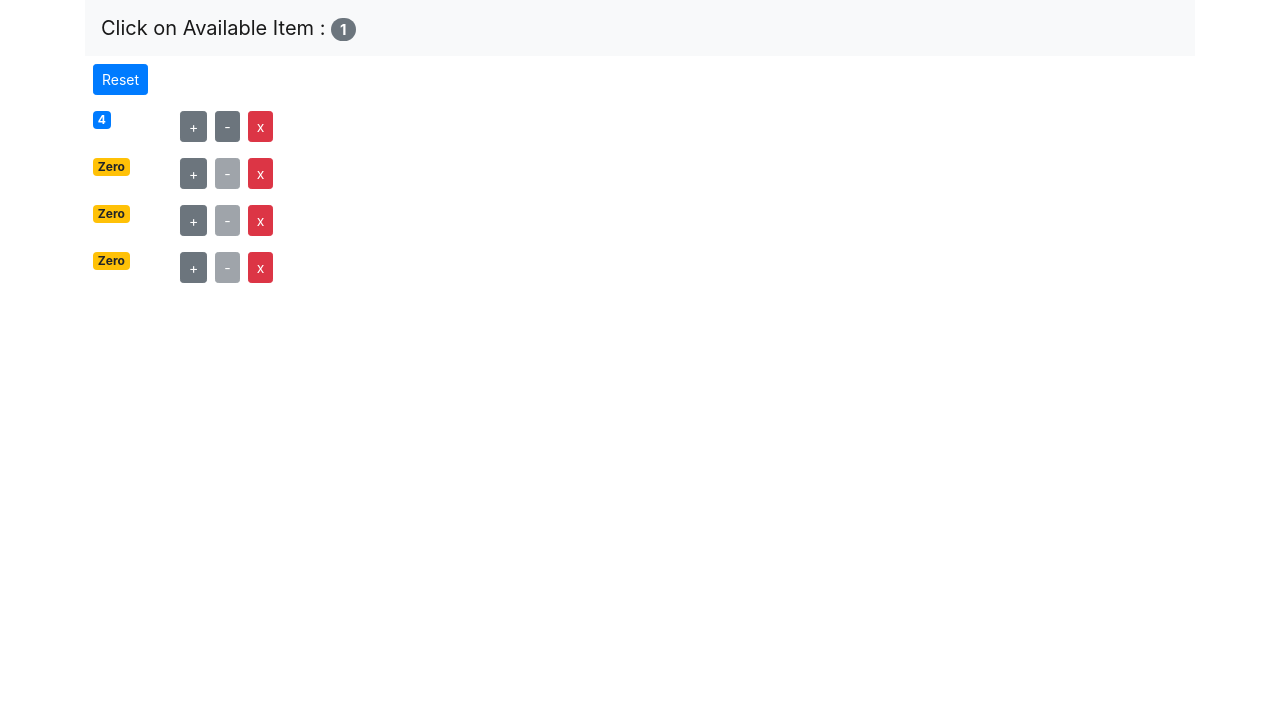
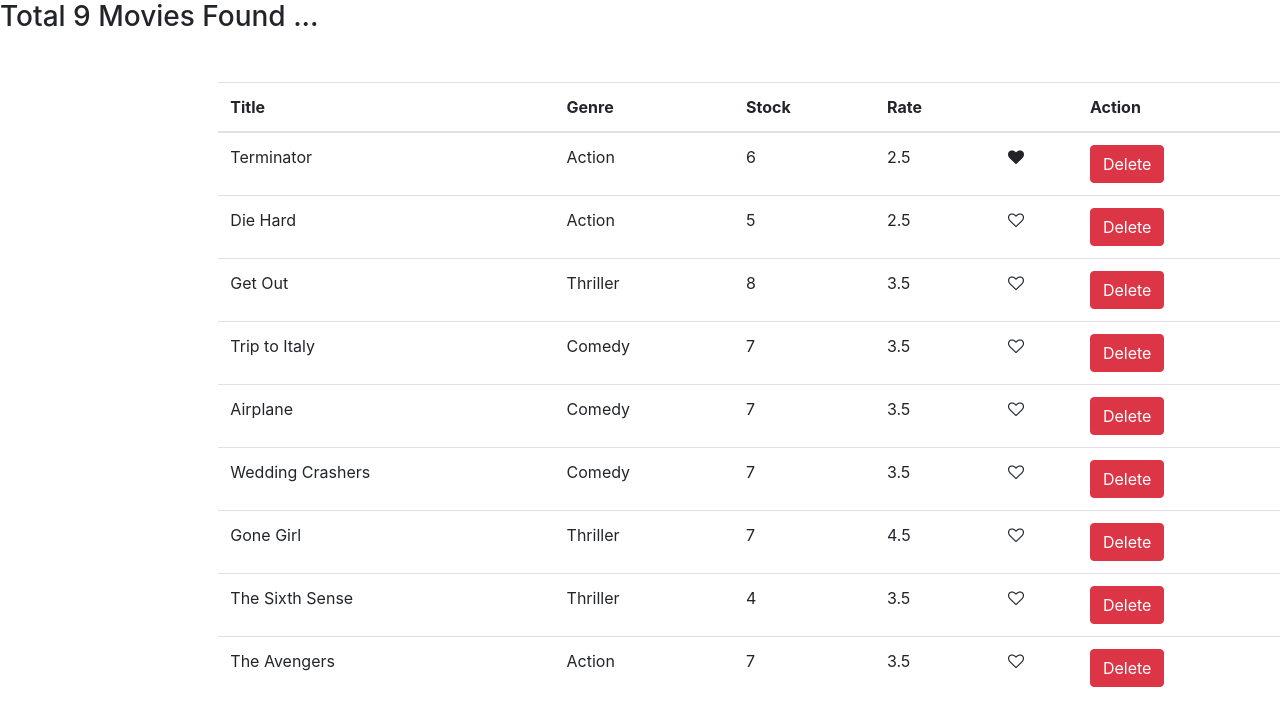
Before and after one commit to AdeelZahid/Movies-Store-Project-, a React (Create React App) app: page / in a window 1280 px wide. Shown: the top 726 px of the page. Built offline with nearby package versions, Linux system fonts and the light colour scheme.

Commit message:
Movies Randerign Almost done

```diff
--- a/src/App.js
+++ b/src/App.js
@@ -1,61 +1,15 @@
 import React, { Component } from 'react'
 import "./App.css";
-// import Movies from './components/movies';
-import Counters from './components/counters';
-import Navbar from './components/navbar';
+ import Movies from './components/movies';
+
 
 
 class App extends Component {
-    state = {counters:[
-        {id: 1, value: 4},
-        {id: 2, value: 0},
-        {id: 3, value: 0},
-        {id: 4, value: 0}
-    ]  }
-
-    handleIncrement = count => {
-        const counters = [...this.state.counters];
-        const index = counters.indexOf(count)
-        counters[index] = {...count}
-        counters[index].value++;
-        this.setState({counters})
-    }
-
-    handleDecrement = count => {
-        const counters = [...this.state.counters];
-        const index = counters.indexOf(count)
-        counters[index] = {...count}
-        counters[index].value--;
-        this.setState({counters})
-    }
-
-    hanldeDelete = (counterId) => {
-        const countersFilter = this.state.counters.filter(c => c.id !== counterId);
-        this.setState({counters: countersFilter})
-    }
-
-    handleReset = () =>{
-        console.log("Reset Click ... ");
-        const counterReset = this.state.counters.map( c =>
-             { c.value = 0;
-                return c;
-            })
-        this.setState({counters: counterReset})
-    }
-
+    state = {  }
     render() {
-        return ( <div className="container">
-        <Navbar totalCounter = {this.state.counters.filter( c => c.value > 0).length}/>
-
-        <Counters
-            onReset={this.handleReset}
-            onIncrement={this.handleIncrement}
-            onDecrement={this.handleDecrement}
-            onDelete={this.hanldeDelete}
-            counters={this.state.counters}
-        />
-
-    </div> );
+        return (
+            <Movies />
+         );
     }
 }
 
--- /dev/null
+++ b/src/components/common/like.jsx
@@ -0,0 +1,13 @@
+import React, { Component } from 'react'
+
+class Like extends Component {
+    render() {
+        let classes = "fa fa-heart";
+        if(!this.props.liked){
+            classes += "-o"
+        }
+        return ( <i className={classes} onClick={this.props.onClick} style={{cursor: "pointer"}}></i> );
+    }
+}
+
+export default Like;
--- a/src/components/movies.jsx
+++ b/src/components/movies.jsx
@@ -1,12 +1,23 @@
 import React, { useState } from "react";
 import { getMovies } from "../services/fakeMovieService";
+import Like from './common/like';
+
 
 const Movies = () => {
+
   const [movies, setMovies] = useState(getMovies);
 
   const handleDelete = (movie) => {
     const film = movies.filter((m) => m._id !== movie._id);
     setMovies(film);
+  };
+
+  const handleLike= (movie) =>{
+    const moviess = [...movies];
+    const index = movies.indexOf(movie);
+    moviess[index] = {...moviess[index]};
+    moviess[index].liked = !moviess[index].liked;
+    setMovies(moviess);
   };
 
   const {length: count} = movies;
@@ -29,6 +40,7 @@ if (count === 0) return <h4> There are no movies in database</h4>
                 <th scope="col">Genre</th>
                 <th scope="col">Stock</th>
                 <th scope="col">Rate</th>
+                <th ></th>
                 <th scope="col">Action</th>
               </tr>
             </thead>
@@ -40,6 +52,7 @@ if (count === 0) return <h4> There are no movies in database</h4>
                   <td>{movie.genre.name}</td>
                   <td>{movie.numberInStock}</td>
                   <td>{movie.dailyRentalRate}</td>
+                  <td><Like liked={movie.liked} onClick={()=>handleLike(movie)}/></td>
                   <td>
                     {" "}
                     <button
```
Also changed, not shown: src/CounterGame/Appp.jsx (added, +61 -0 lines), src/CounterGame/counter.jsx (renamed from src/components/counter.jsx), src/CounterGame/counters.jsx (renamed from src/components/counters.jsx), src/CounterGame/navbar.jsx (renamed from src/components/navbar.jsx).
